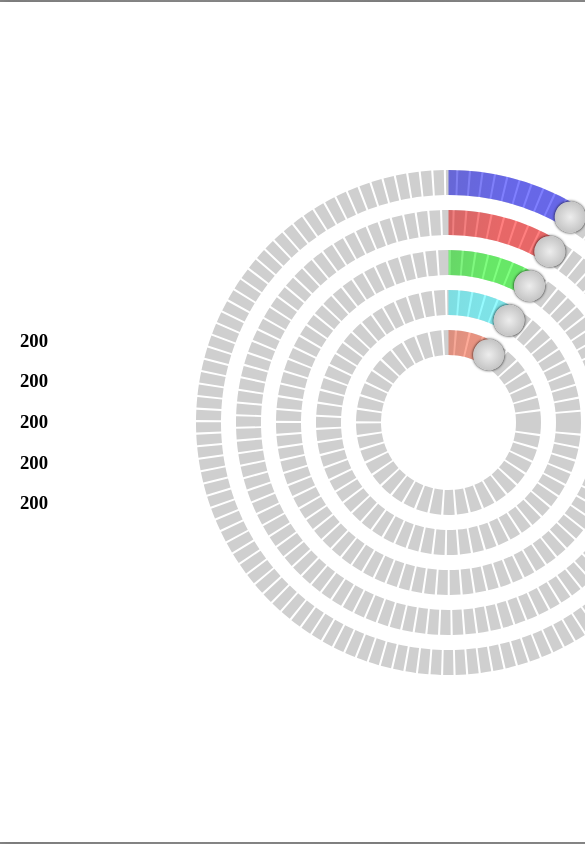
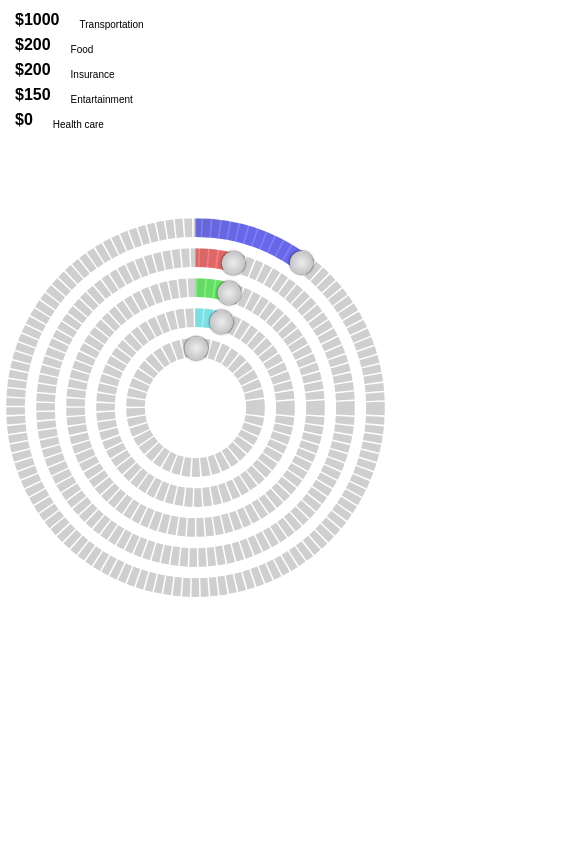
Before and after one commit to mihajanstrehovec/slider-challenge, a plain HTML site: page index.html in a window 390 px wide. Shown: the top 844 px of the page, 585 px wide, since content can reach past the window. Drawn offline with Linux system fonts and the light colour scheme.

Commit message:
adjust for mobile

```diff
--- a/circularSlider.js
+++ b/circularSlider.js
@@ -6,7 +6,8 @@ class CircularSlider {
             step = 1,
             radius = 90,
             color = 'blue',
-            container = document.body
+            container = document.body,
+            name = ''
         } = options;
 
         this.minValue = minValue;
@@ -15,6 +16,7 @@ class CircularSlider {
         this.radius = radius;
         this.color = color;
         this.container = container;
+        this.name = name
         this.isClicked = false;
         this.minAngle = (minValue/maxValue)*360;
 
@@ -31,10 +33,17 @@ class CircularSlider {
         this.sliderContainer.style.height=`${this.radius*2+25}px`
 
         // displaying the value of range selector
-        this.sliderValueDisplay = document.createElement("h3");
+        this.sliderValueContainer = document.createElement('div');
+        this.sliderValueContainer.classList.add("slider-value-container");
+        document.getElementById('slider-values').appendChild(this.sliderValueContainer);
+        this.sliderValueDisplay = document.createElement("h1");
         this.sliderValueDisplay.classList.add("slider-value");
-        this.sliderValueDisplay.innerText = this.minValue;
-        document.getElementById('slider-values').appendChild(this.sliderValueDisplay);
+        this.sliderValueDisplay.innerText = `asdasds ${this.minValue}`;
+        this.sliderValueContainer.appendChild(this.sliderValueDisplay);
+        this.sliderValueDisplayName = document.createElement("p");
+        this.sliderValueDisplayName.classList.add("slider-value-name");
+        this.sliderValueDisplayName.innerText = this.name;
+        this.sliderValueContainer.appendChild(this.sliderValueDisplayName);
 
         // container for dial
         this.sliderDial = document.createElement("div");
@@ -140,22 +149,12 @@ class CircularSlider {
 
     addEventListeners() {
         document.addEventListener("mousedown", (e) => {
-            const dialRect = this.dial.getBoundingClientRect();
-
-            // getting the center of the dial
-            const dialCenterX = dialRect.left + dialRect.width / 2;
-            const dialCenterY = dialRect.top + dialRect.height / 2;
 
             // storing mouse position
             const mouseX = e.clientX;
             const mouseY = e.clientY;
 
-            // calculating the distance between mouse and dial
-            const distance = Math.sqrt(Math.pow(mouseX - dialCenterX, 2) + Math.pow(mouseY - dialCenterY, 2));
-
-            if (distance <= 15) {
-                this.isClicked = true;
-            }
+            this.checkIfDialIsClosest(mouseX, mouseY);
 
             // get pseudo track position
             const trackRect = this.pseudoSliderTrack.getBoundingClientRect();
@@ -182,6 +181,23 @@ class CircularSlider {
         document.addEventListener("mouseup", () => (this.isClicked = false));
         document.addEventListener("mousemove", (e) => this.controlSlider(e));
 
+        document.addEventListener("touchstart", (e) => {
+            const touch = e.touches[0];
+            this.checkIfDialIsClosest(touch.clientX, touch.clientY)
+        });
+
+        document.addEventListener("touchmove", (e) => {
+            if (this.isClicked) {
+                e.preventDefault()
+                const touch = e.touches[0];
+                this.controlSlider(touch);
+            }
+        });
+
+        document.addEventListener("touchend", () => {
+            this.isClicked = false;
+        });
+
         this.pseudoSliderTrack.addEventListener("click", (e) => this.moveToAngle(e));
     }
 
@@ -206,7 +222,7 @@ class CircularSlider {
         const progress = (angle / 360) * 100;
         const offset = this.circumference - (progress / 100) * this.circumference;
         this.sliderProgress.style.strokeDashoffset = offset;
-        this.sliderValueDisplay.innerText = this.calculateValue(angle);
+        this.sliderValueDisplay.innerText = `$${this.calculateValue(angle)}`;
     }
 
     controlSlider(e) {
@@ -235,4 +251,19 @@ class CircularSlider {
         this.sliderDial.style.transform = `rotate(${angle}deg)`;
         this.setProgress(angle);
     }
+
+    checkIfDialIsClosest(x, y){
+        const dialRect = this.dial.getBoundingClientRect();
+
+        // getting the center of the dial
+        const dialCenterX = dialRect.left + dialRect.width / 2;
+        const dialCenterY = dialRect.top + dialRect.height / 2;
+
+        // calculating the distance between mouse and dial
+        const distance = Math.sqrt(Math.pow(x - dialCenterX, 2) + Math.pow(y - dialCenterY, 2));
+
+        if (distance <= 15) {
+            this.isClicked = true;
+        }
+    }
 }
--- a/index.html
+++ b/index.html
@@ -11,7 +11,7 @@
 
     <div class="expenses-container">
         <div id="slider-values"></div>
-        <div id="slider1-container"></div>
+        <div id="main-slider-container"></div>
 
     </div>
 
@@ -19,48 +19,53 @@
     <script>
 
         const slider1 = new CircularSlider({
-          minValue: 200,
-          maxValue: 2350,
-          step: 10,
+          minValue: 1000,
+          maxValue: 10000,
+          step: 100,
           radius: 240,
           color: 'blue',
-          container: document.getElementById('slider1-container')
+          container: document.getElementById('main-slider-container'),
+          name: 'Transportation'
         });
 
         const slider2 = new CircularSlider({
           minValue: 200,
-          maxValue: 2350,
-          step: 10,
+          maxValue: 5000,
+          step: 50,
           radius: 200,
           color: 'red',
-          container: document.getElementById('slider1-container')
+          container: document.getElementById('main-slider-container'),
+          name: 'Food'
         });
 
         const slider3 = new CircularSlider({
           minValue: 200,
-          maxValue: 2350,
-          step: 10,
+          maxValue: 4500,
+          step: 25,
           radius: 160,
           color: 'green',
-          container: document.getElementById('slider1-container')
+          container: document.getElementById('main-slider-container'),
+          name: 'Insurance'
         });
 
         const slider4 = new CircularSlider({
-          minValue: 200,
-          maxValue: 2350,
+          minValue: 150,
+          maxValue: 3300,
           step: 10,
           radius: 120,
           color: 'cyan',
-          container: document.getElementById('slider1-container')
+          container: document.getElementById('main-slider-container'),
+          name: 'Entartainment'
         });
 
         const slider5 = new CircularSlider({
-          minValue: 200,
-          maxValue: 2350,
-          step: 10,
+          minValue: 0,
+          maxValue: 250,
+          step: 1,
           radius: 80,
           color: 'orange',
-          container: document.getElementById('slider1-container')
+          container: document.getElementById('main-slider-container'),
+          name: 'Health care'
         });
 
     </script>
--- a/styles.css
+++ b/styles.css
@@ -7,6 +7,7 @@ body{
     margin: 0;
     background: rgb(237,237,237);
     background: radial-gradient(circle, rgba(237,237,237,1) 0%, rgba(139,139,139,1) 100%);
+    font-family: sans-serif;
 }
 
 .slider-container{
@@ -41,7 +42,7 @@ body{
     background-color: white;
 }
 
-#slider1-container{
+#main-slider-container{
     display: flex;
     justify-content: center;
     align-items: center;
@@ -52,3 +53,46 @@ body{
 #slider-values{
     align-content: center;
 }
+
+.slider-value-container{
+    display: flex;
+    height: 50px;
+    align-items: flex-end;
+    gap: 20px;
+}
+
+@media only screen and (max-width: 600px) {
+    body{
+        height: 100%;
+        background: white;
+    }
+    .slider-container{
+        transform: scale(0.75);
+    }
+    .expenses-container{
+        width: 100%;
+        display: block;
+        align-content: center;
+        padding: 0;
+        box-shadow: none;
+    }
+    #main-slider-container{
+        width: 100%;
+        height: 505px;
+    }
+    .expenses-container{
+        height: 100%;
+    }
+    .slider-value-container{
+        height: 25px;
+    }
+    .slider-value{
+        font-size: medium;
+    }
+    .slider-value-name{
+        font-size:x-small;
+    }
+    #slider-values{
+        padding: 15px;
+    }
+  }
```
